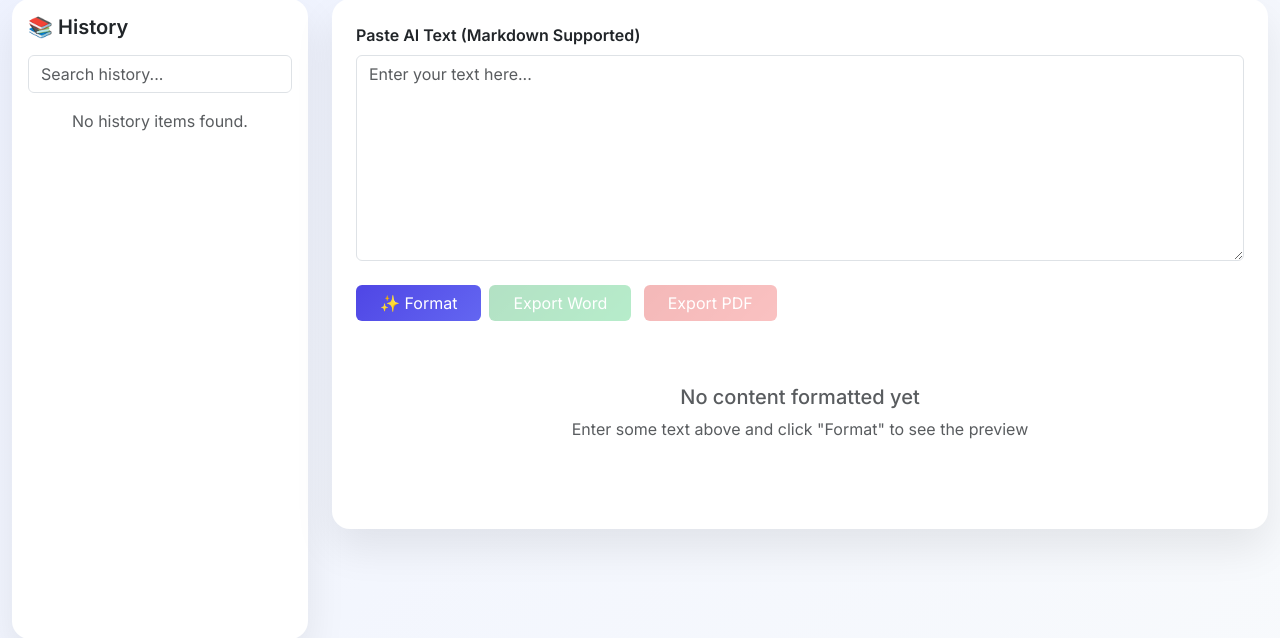
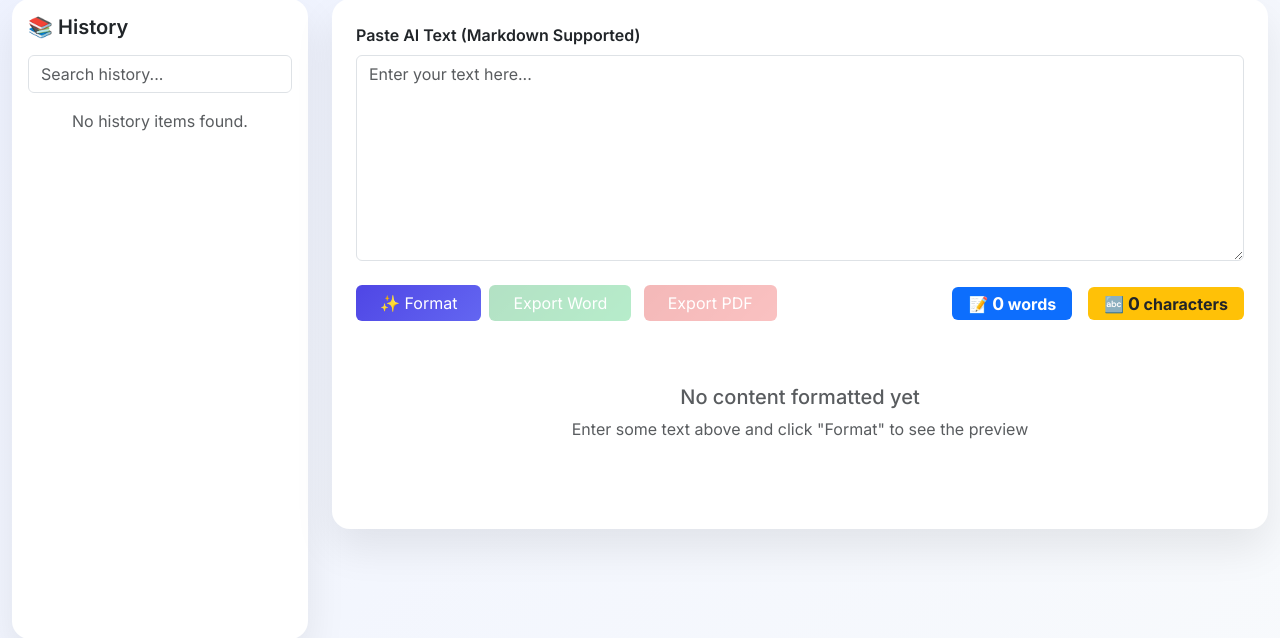
Before and after one commit to zobi404/ai-text-formatter, a Django app: page / in a window 1280 px wide. Shown: the part 125-763 px from the top of the page. Run offline with Django 5.2, Linux system fonts and the light colour scheme; data that the repository does not hold is empty.

Commit message:
Edited Dashboard

```diff
--- a/formatter/templates/formatter/dashboard.html
+++ b/formatter/templates/formatter/dashboard.html
@@ -39,6 +39,14 @@
             border-radius: 18px;
             box-shadow: 0 20px 40px rgba(0,0,0,0.08);
             padding: 2rem;
+        }
+
+        .badge {
+            transition: all 0.3s ease;
+        }
+
+        .badge strong {
+            font-size: 1.1em;
         }
 
         textarea {
@@ -111,6 +119,15 @@
 
         .history-item:hover {
             background-color: #f8fafc;
+        }
+
+        @keyframes pulse {
+            0%, 100% { transform: scale(1); }
+            50% { transform: scale(1.05); }
+        }
+
+        .badge strong.updating {
+            animation: pulse 0.3s ease;
         }
     </style>
 </head>
@@ -185,13 +202,21 @@
           <input type="hidden" name="formatted_html" id="formattedHtmlInput" value="">
           <input type="hidden" name="file_name" id="file_name">
 
-          <div class="d-flex flex-wrap gap-2 mb-3">
+          <div class="d-flex flex-wrap gap-2 mb-3 align-items-center">
             <button class="btn btn-primary px-4" name="format" value="1" type="submit" id="formatBtn">
               ✨ Format
             </button>
             <div class="export-buttons {% if html_output %}active{% endif %}" id="exportButtons">
               <button type="button" class="btn btn-success px-4 me-2" onclick="openFileModal('docx')" {% if not html_output %}disabled{% endif %}>Export Word</button>
               <button type="button" class="btn btn-danger px-4" onclick="openFileModal('pdf')" {% if not html_output %}disabled{% endif %}>Export PDF</button>
+            </div>
+            <div class="ms-auto d-flex gap-3">
+              <span class="badge bg-primary fs-6 px-3 py-2">
+                📝 <strong id="wordCount">0</strong> words
+              </span>
+              <span class="badge bg-warning text-dark fs-6 px-3 py-2">
+                🔤 <strong id="charCount">0</strong> characters
+              </span>
             </div>
           </div>
         </form>
@@ -261,6 +286,37 @@ let hasMoreHistory = true;
 
 // Get CSRF token from Django template
 const csrftoken = '{{ csrf_token }}';
+
+// Live counter update function
+function updateCounters() {
+    const textarea = document.getElementById('rawTextArea');
+    const text = textarea.value;
+
+    // Character count
+    const charCount = text.length;
+    const charElement = document.getElementById('charCount');
+    charElement.textContent = charCount.toLocaleString();
+    charElement.classList.add('updating');
+    setTimeout(() => charElement.classList.remove('updating'), 300);
+
+    // Word count
+    const words = text.trim().split(/\s+/).filter(word => word.length > 0);
+    const wordCount = text.trim() === '' ? 0 : words.length;
+    const wordElement = document.getElementById('wordCount');
+    wordElement.textContent = wordCount.toLocaleString();
+    wordElement.classList.add('updating');
+    setTimeout(() => wordElement.classList.remove('updating'), 300);
+}
+
+// Initialize counters on page load
+document.addEventListener('DOMContentLoaded', function() {
+    updateCounters();
+
+    // Add event listener for textarea input
+    const textarea = document.getElementById('rawTextArea');
+    textarea.addEventListener('input', updateCounters);
+    textarea.addEventListener('paste', () => setTimeout(updateCounters, 10));
+});
 
 // Open export modal
 function openFileModal(ext) {
@@ -354,6 +410,7 @@ document.getElementById("formatForm").addEventListener("submit", function(e){
         }
     }
 });
+
 function copyText() {
     let t = document.getElementById("copyText");
     t.select();
@@ -384,6 +441,9 @@ function loadHistory(id) {
 
             // Set raw text
             document.querySelector('textarea[name="raw_text"]').value = data.raw_text;
+
+            // Update counters
+            updateCounters();
 
             // Set formatted HTML in hidden input
             document.getElementById('formattedHtmlInput').value = data.formatted_html;
@@ -535,8 +595,6 @@ function loadMoreHistory() {
             alert('Failed to load more history');
         });
 }
-
-// Copy text
 </script>
 
 </body>
```
